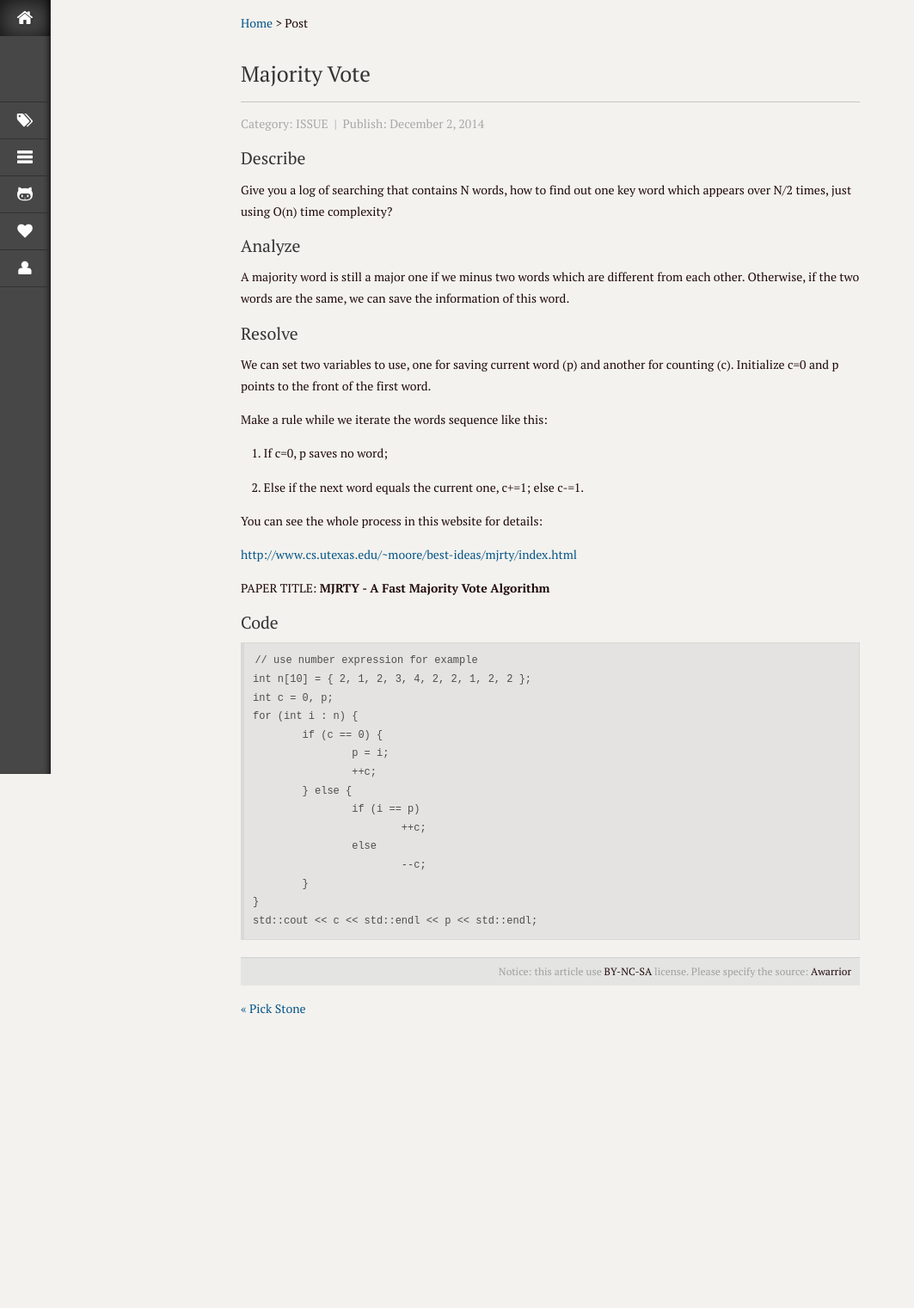
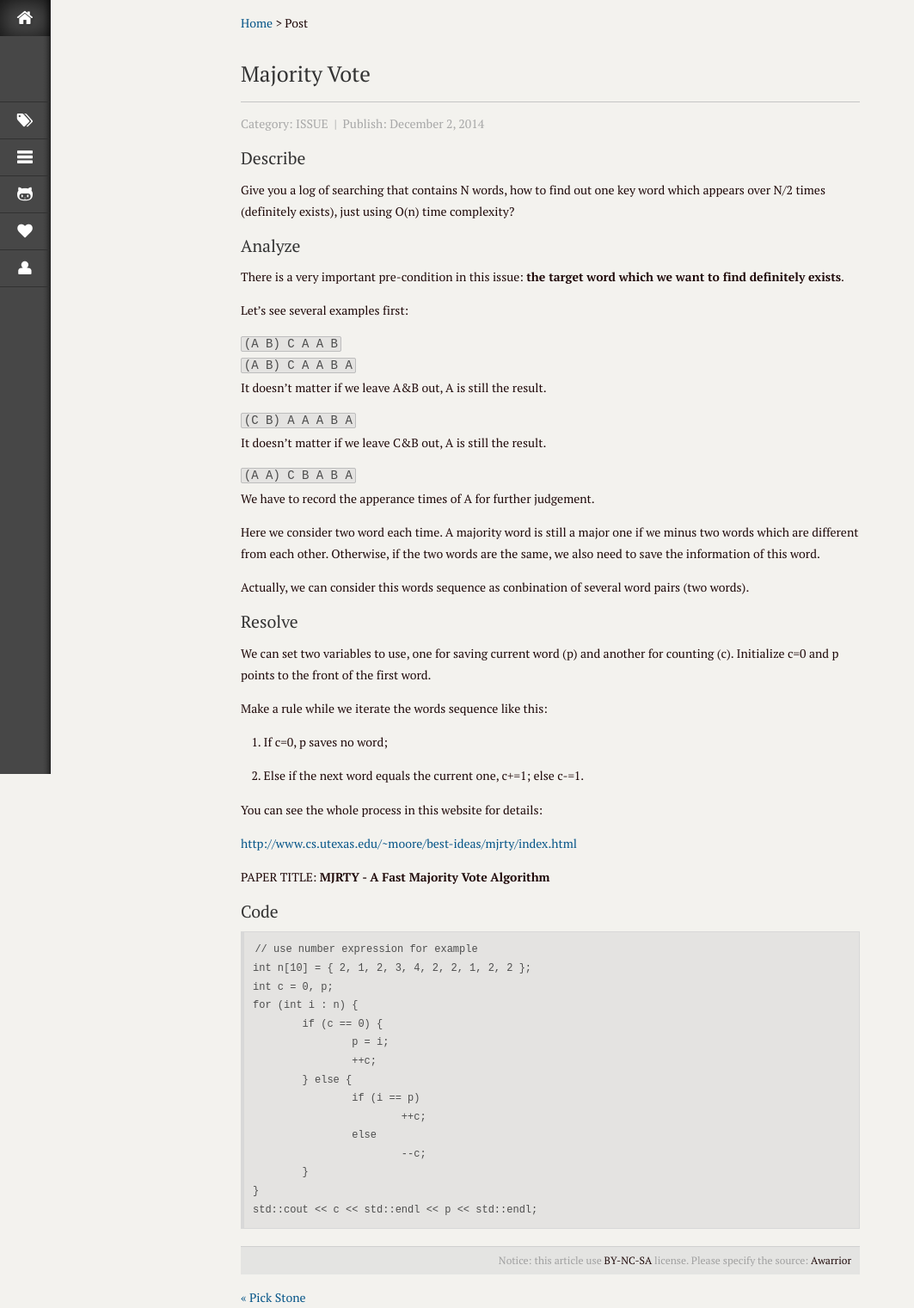
Before and after one commit to awarrior/awarrior.github.io, a Jekyll site: the page built from _posts/2014-12-2-majority-vote.md, in a window 1280 px wide. Shown: the whole page at 86% size, without its empty margins (0-1063 px from the left). Built offline with Jekyll 4.4.1, drawn with Linux system fonts in a browser that asks for light colours; before the commit the page ends 1185 px from its top, so only the background shows below that.

Commit message:
post edit

```diff
--- a/_posts/2014-12-2-majority-vote.md
+++ b/_posts/2014-12-2-majority-vote.md
@@ -7,11 +7,27 @@ category: ISSUE
 
 ### Describe
 
-Give you a log of searching that contains N words, how to find out one key word which appears over N/2 times, just using O(n) time complexity?
+Give you a log of searching that contains N words, how to find out one key word which appears over N/2 times (definitely exists), just using O(n) time complexity?
 
 ### Analyze
 
-A majority word is still a major one if we minus two words which are different from each other. Otherwise, if the two words are the same, we can save the information of this word.
+There is a very important pre-condition in this issue: *the target word which we want to find definitely exists*.
+
+Let's see several examples first:
+
+`(A B) C A A B`
+`(A B) C A A B A`
+It doesn't matter if we leave A&B out, A is still the result.
+
+`(C B) A A A B A`
+It doesn't matter if we leave C&B out, A is still the result.
+
+`(A A) C B A B A`
+We have to record the apperance times of A for further judgement.
+
+Here we consider two word each time. A majority word is still a major one if we minus two words which are different from each other. Otherwise, if the two words are the same, we also need to save the information of this word.
+
+Actually, we can consider this words sequence as conbination of several word pairs (two words).
 
 ### Resolve
 
```
